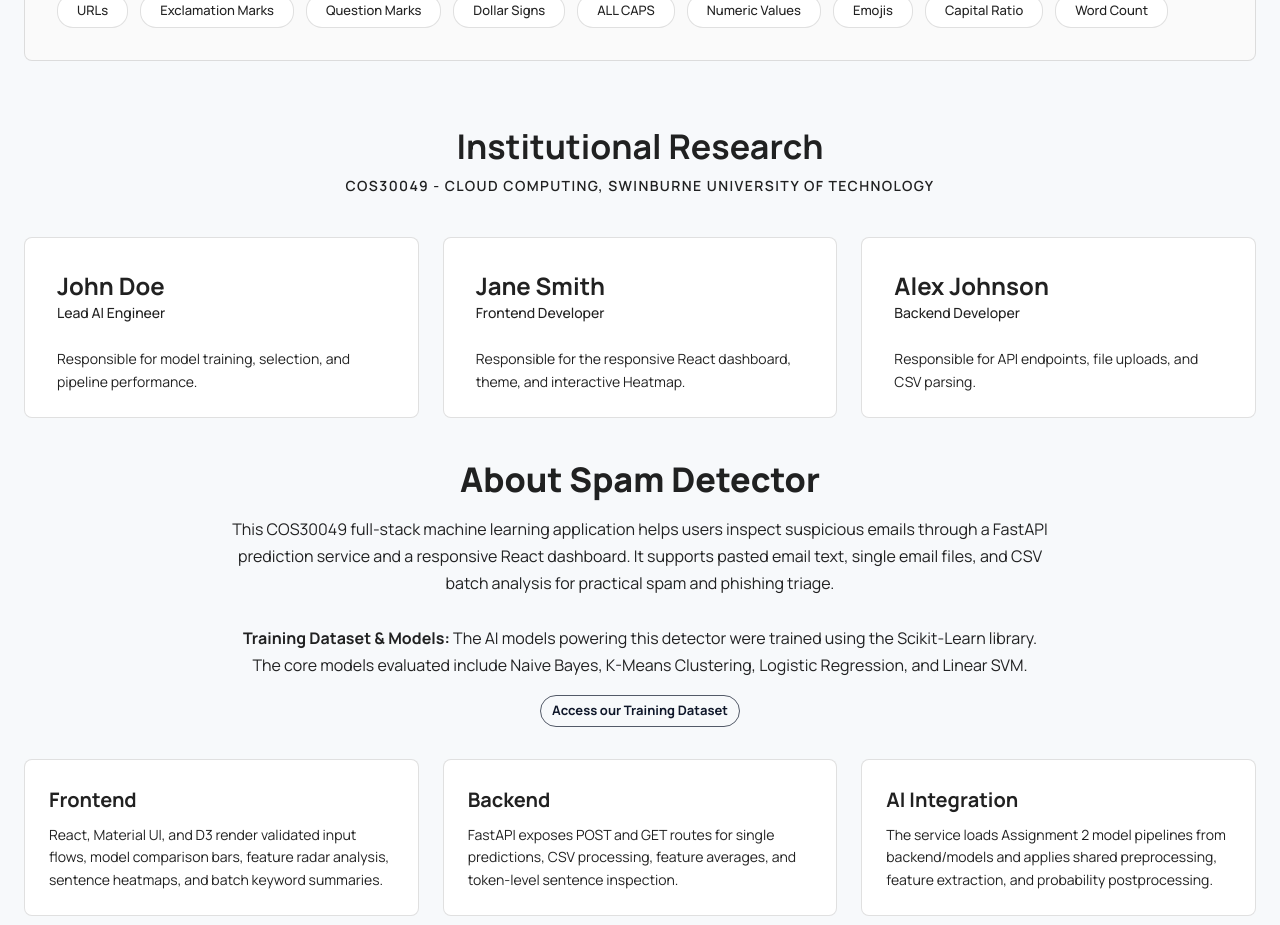
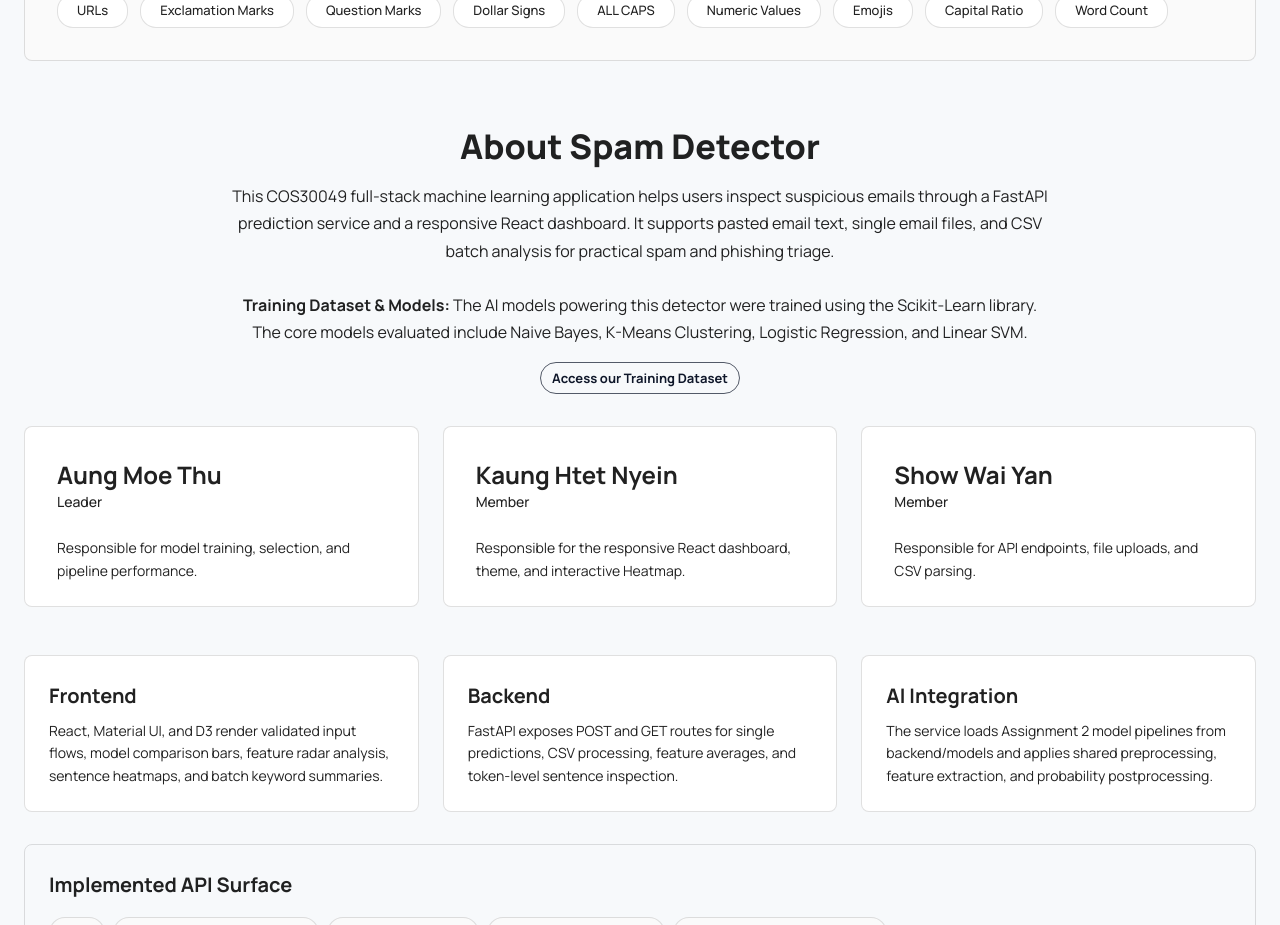
Before and after one commit to AungMoeThuam/cos30049-assignment3, a React (Vite) app in the folder email-spam-detection-web-app/: page / in a window 1280 px wide. Shown: the part 1180-2105 px from the top of the page. Built offline with nearby package versions, Linux system fonts and the light colour scheme.

Commit message:
refactor(HomePage): update About Spam Detector section and team members

```diff
--- a/email-spam-detection-web-app/src/pages/HomePage.jsx
+++ b/email-spam-detection-web-app/src/pages/HomePage.jsx
@@ -224,91 +224,6 @@
 
       {/* About & Team Section */}
       <Box component="section">
-        <Box sx={{ textAlign: "center", mb: 5 }}>
-          <Typography
-            variant="h4"
-            component="h2"
-            gutterBottom
-            sx={{
-              fontFamily: '"Manrope", sans-serif',
-              fontWeight: 700,
-              mb: 1
-            }}
-          >
-            Institutional Research
-          </Typography>
-          <Typography
-            variant="subtitle2"
-            color="text.secondary"
-            sx={{
-              fontFamily: '"Manrope", sans-serif',
-              fontWeight: 600,
-              letterSpacing: "0.1em",
-              textTransform: "uppercase"
-            }}
-          >
-            COS30049 - Cloud Computing, Swinburne University of Technology
-          </Typography>
-        </Box>
-
-        <Grid container spacing={3}>
-          {[
-            {
-              name: "John Doe",
-              role: "Lead AI Engineer",
-              desc: "Responsible for model training, selection, and pipeline performance."
-            },
-            {
-              name: "Jane Smith",
-              role: "Frontend Developer",
-              desc: "Responsible for the responsive React dashboard, theme, and interactive Heatmap."
-            },
-            {
-              name: "Alex Johnson",
-              role: "Backend Developer",
-              desc: "Responsible for API endpoints, file uploads, and CSV parsing."
-            }
-          ].map((member) => (
-            <Grid size={{ xs: 12, md: 4 }} key={member.name}>
-              <Card variant="outlined" sx={{ borderRadius: "8px", height: "100%" }}>
-                <CardContent sx={{ p: 4, display: "flex", flexDirection: "column", height: "100%" }}>
-                  <Typography
-                    variant="h5"
-                    component="h3"
-                    sx={{
-                      fontFamily: '"Manrope", sans-serif',
-                      fontWeight: 700
-                    }}
-                  >
-                    {member.name}
-                  </Typography>
-                  <Typography
-                    variant="subtitle2"
-                    color="text.secondary"
-                    sx={{
-                      fontFamily: '"Manrope", sans-serif',
-                      mb: 3,
-                      fontWeight: 500
-                    }}
-                  >
-                    {member.role}
-                  </Typography>
-                  <Typography
-                    variant="body2"
-                    color="text.secondary"
-                    sx={{
-                      fontFamily: '"Manrope", sans-serif',
-                      lineHeight: 1.6
-                    }}
-                  >
-                    {member.desc}
-                  </Typography>
-                </CardContent>
-              </Card>
-            </Grid>
-          ))}
-        </Grid>
-
         <Box
           id="about"
           sx={{
@@ -363,6 +278,64 @@
             </Box>
           </Typography>
         </Box>
+
+        <Grid container spacing={3} sx={{ mb: 6 }}>
+          {[
+            {
+              name: "Aung Moe Thu",
+              role: "Leader",
+              desc: "Responsible for model training, selection, and pipeline performance."
+            },
+            {
+              name: "Kaung Htet Nyein",
+              role: "Member",
+              desc: "Responsible for the responsive React dashboard, theme, and interactive Heatmap."
+            },
+            {
+              name: "Show Wai Yan",
+              role: "Member",
+              desc: "Responsible for API endpoints, file uploads, and CSV parsing."
+            }
+          ].map((member) => (
+            <Grid size={{ xs: 12, md: 4 }} key={member.name}>
+              <Card variant="outlined" sx={{ borderRadius: "8px", height: "100%" }}>
+                <CardContent sx={{ p: 4, display: "flex", flexDirection: "column", height: "100%" }}>
+                  <Typography
+                    variant="h5"
+                    component="h3"
+                    sx={{
+                      fontFamily: '"Manrope", sans-serif',
+                      fontWeight: 700
+                    }}
+                  >
+                    {member.name}
+                  </Typography>
+                  <Typography
+                    variant="subtitle2"
+                    color="text.secondary"
+                    sx={{
+                      fontFamily: '"Manrope", sans-serif',
+                      mb: 3,
+                      fontWeight: 500
+                    }}
+                  >
+                    {member.role}
+                  </Typography>
+                  <Typography
+                    variant="body2"
+                    color="text.secondary"
+                    sx={{
+                      fontFamily: '"Manrope", sans-serif',
+                      lineHeight: 1.6
+                    }}
+                  >
+                    {member.desc}
+                  </Typography>
+                </CardContent>
+              </Card>
+            </Grid>
+          ))}
+        </Grid>
 
         <Grid container spacing={3} sx={{ mb: 4 }}>
           {[
```
